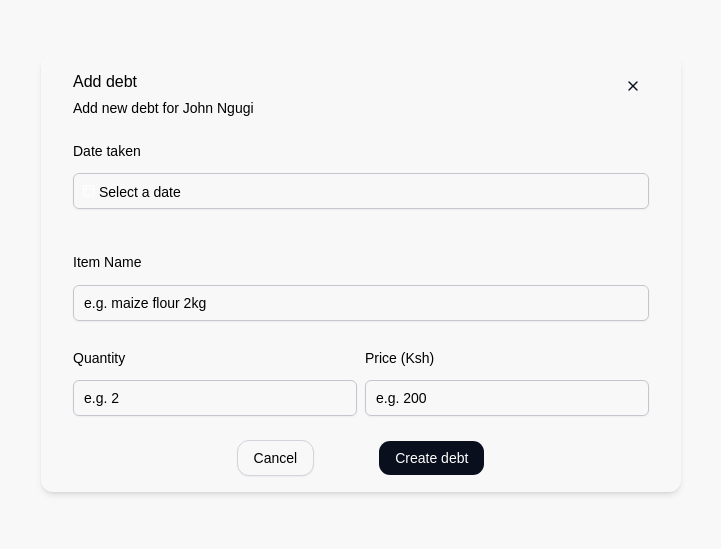
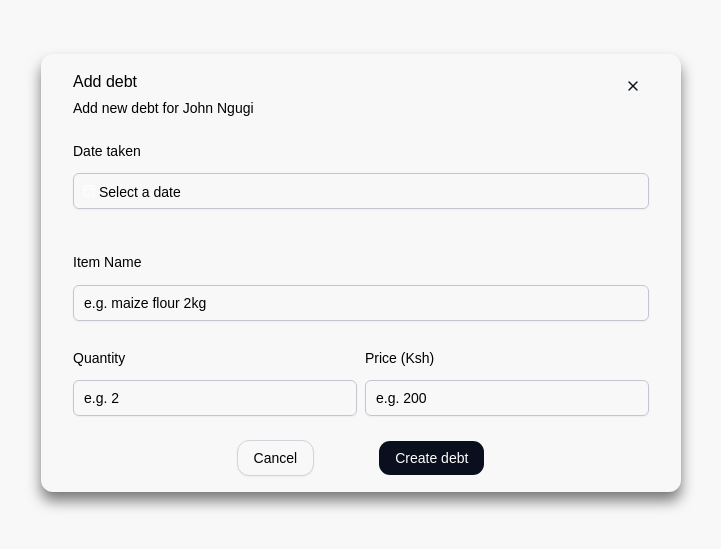
Before and after one commit to ray1e/OpenTab-api, a React (Vite) app in the folder client/: page /add-debt in a window 1280 px wide. Shown: the part 127-676 px from the top of the page, without its empty margins (279-1000 px from the left). Built offline with nearby package versions, Linux system fonts and the light colour scheme.

Commit message:
feat(client): add drop-shadow to addDebt and addDebtor modals

```diff
--- a/client/src/pages/AddDebt.jsx
+++ b/client/src/pages/AddDebt.jsx
@@ -87,7 +87,7 @@ function AddDebt({ onClose }) {
 
   return (
     <div className="fixed inset-0 z-50 flex items-center justify-center bg-surface-secondary/10 backdrop-blur-xs">
-      <Card className="flex w-1/2 flex-col bg-surface-default justify-center overflow-auto border-border-default px-space-component-padding-sm py-space-component-padding-md shadow-md ring-0 max-sm:w-3/4">
+      <Card className="flex w-1/2 flex-col bg-surface-default justify-center overflow-auto border-border-default px-space-component-padding-sm py-space-component-padding-md drop-shadow-xl/50 ring-0 max-sm:w-3/4">
         <CardHeader className="min-w-64 whitespace-nowrap">
           <CardTitle>Add debt</CardTitle>
           <CardDescription>Add new debt for John Ngugi</CardDescription>
--- a/client/src/pages/AddDebtor.jsx
+++ b/client/src/pages/AddDebtor.jsx
@@ -55,7 +55,7 @@ function AddDebtor({ onClose }) {
 
   return (
     <div className="fixed inset-0 z-50 flex items-center justify-center bg-surface-secondary/10 backdrop-blur-xs">
-      <Card className="flex w-1/2 flex-col bg-surface-default justify-center overflow-auto border-border-default px-space-component-padding-sm py-space-component-padding-md shadow-md ring-0 max-sm:w-3/4">
+      <Card className="flex w-1/2 flex-col bg-surface-default justify-center overflow-auto border-border-default px-space-component-padding-sm py-space-component-padding-md drop-shadow-xl/50 ring-0 max-sm:w-3/4">
         <CardHeader className="min-w-64 whitespace-nowrap">
           <CardTitle>Add debtor</CardTitle>
           <CardDescription>Add a new debtor</CardDescription>
```
